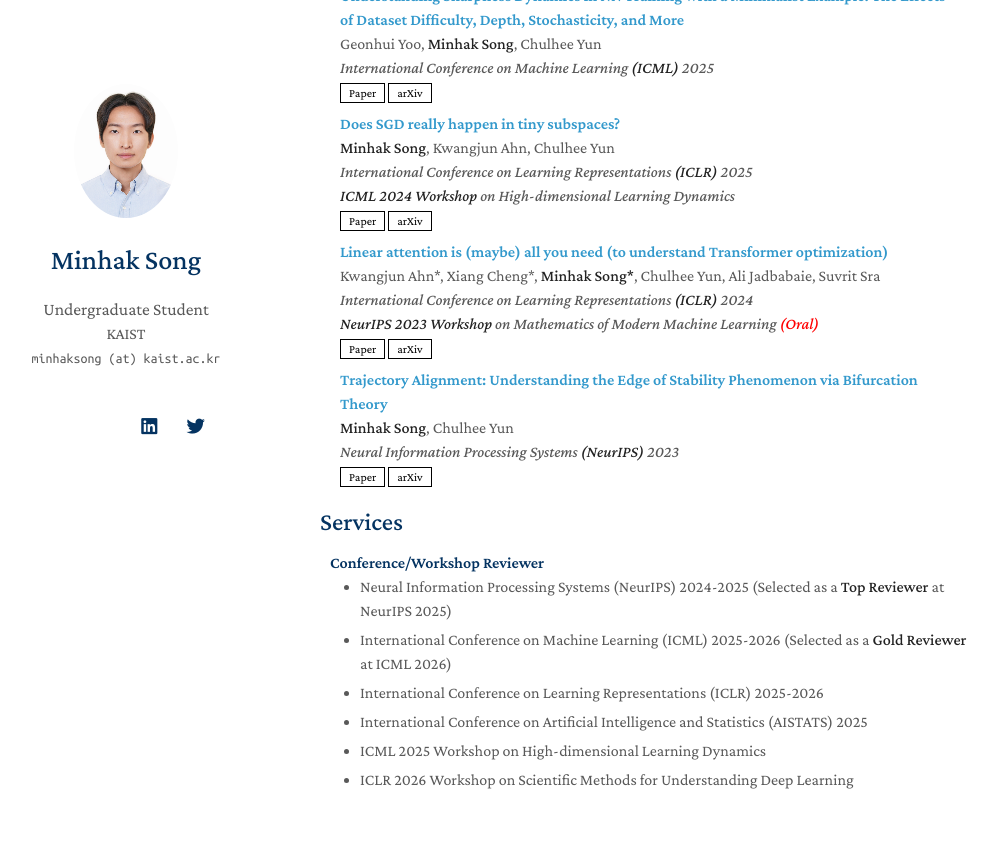
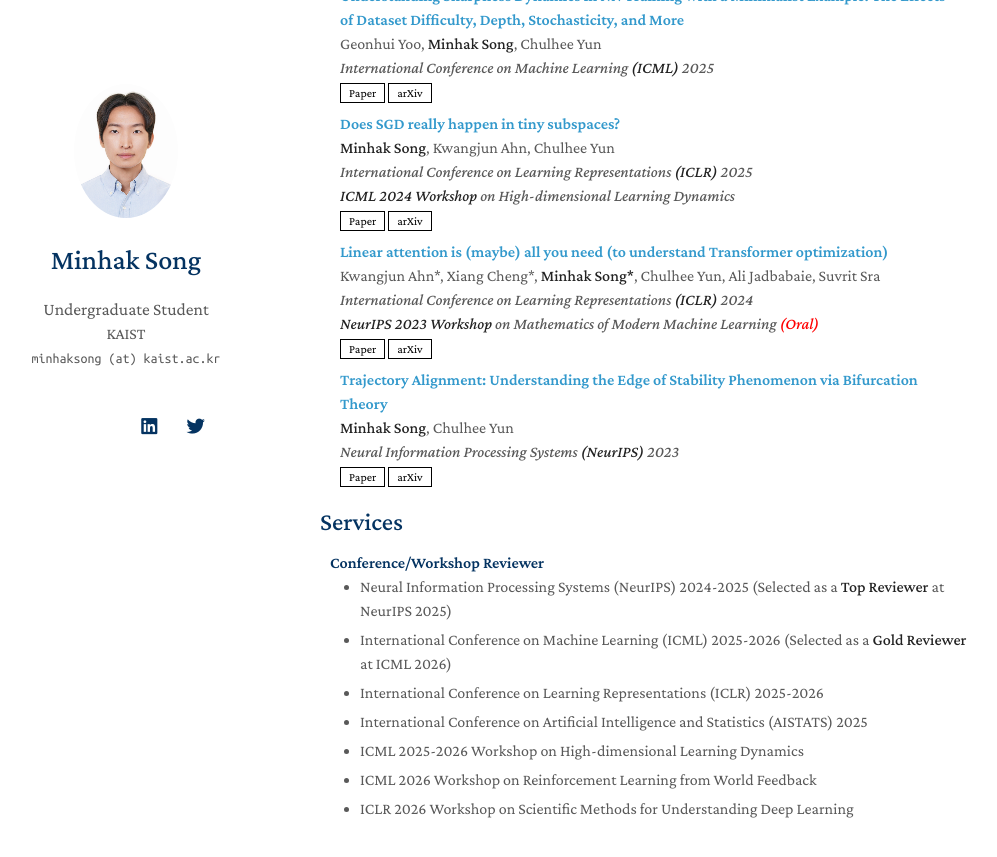
Before and after one commit to songminhak/songminhak.github.io, a Jekyll site: the page built from index.md, in a window 1280 px wide and 900 px high, scrolled down 1905 px. Shown: the top 857 px of the window, without its empty margins (150-1147 px from the left). Built offline with Jekyll 4.4.1, drawn with Linux system fonts in a browser that asks for light colours; nearby versions of some CDN libraries; a style sheet for code colours, icons or effects is not loaded; our own code applies the rules of GitHub Pages for plain Markdown files.

Commit message:
workshop reviewer

```diff
--- a/_includes/services.md
+++ b/_includes/services.md
@@ -19,7 +19,11 @@
 </ul>
 
 <ul style="margin:0 0 5px;">
-  <li><a href="https://sites.google.com/view/hidimlearning"><autocolor>ICML 2025 Workshop on High-dimensional Learning Dynamics</autocolor></a></li>
+  <li><a href="https://sites.google.com/view/hidimlearning"><autocolor>ICML 2025-2026 Workshop on High-dimensional Learning Dynamics</autocolor></a></li>
+</ul>
+
+<ul style="margin:0 0 5px;">
+  <li><a href="https://sites.google.com/view/rlxf-icml2026"><autocolor>ICML 2026 Workshop on Reinforcement Learning from World Feedback</autocolor></a></li>
 </ul>
 
 <ul style="margin:0 0 5px;">
```
